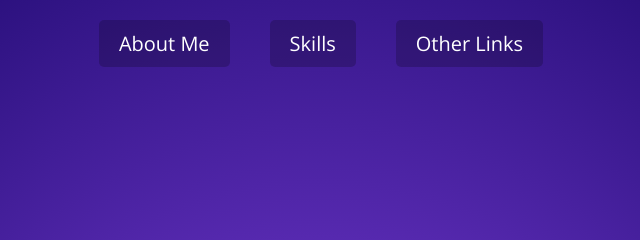
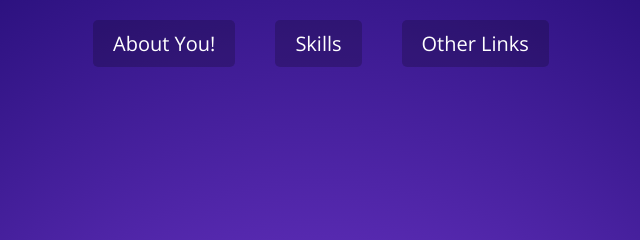
Before and after one commit to CodeyPacker/stripe-nav, a plain HTML site: page index.html in a window 1280 px wide. Shown: the top 240 px of the page, 319-959 px from the left. Drawn offline with nearby package versions, Linux system fonts and the light colour scheme.

Commit message:
I changed about me to about you

```diff
--- a/index.html
+++ b/index.html
@@ -14,7 +14,7 @@
 
     <ul class="wrapper">
       <li>
-        <a href="#">About Me</a>
+        <a href="#">About You!</a>
         <div class="dropdown dropdown1">
           <div class="bio">
             <img src="images/fam.jpg" alt="Emery and I on a trail"/>
```
